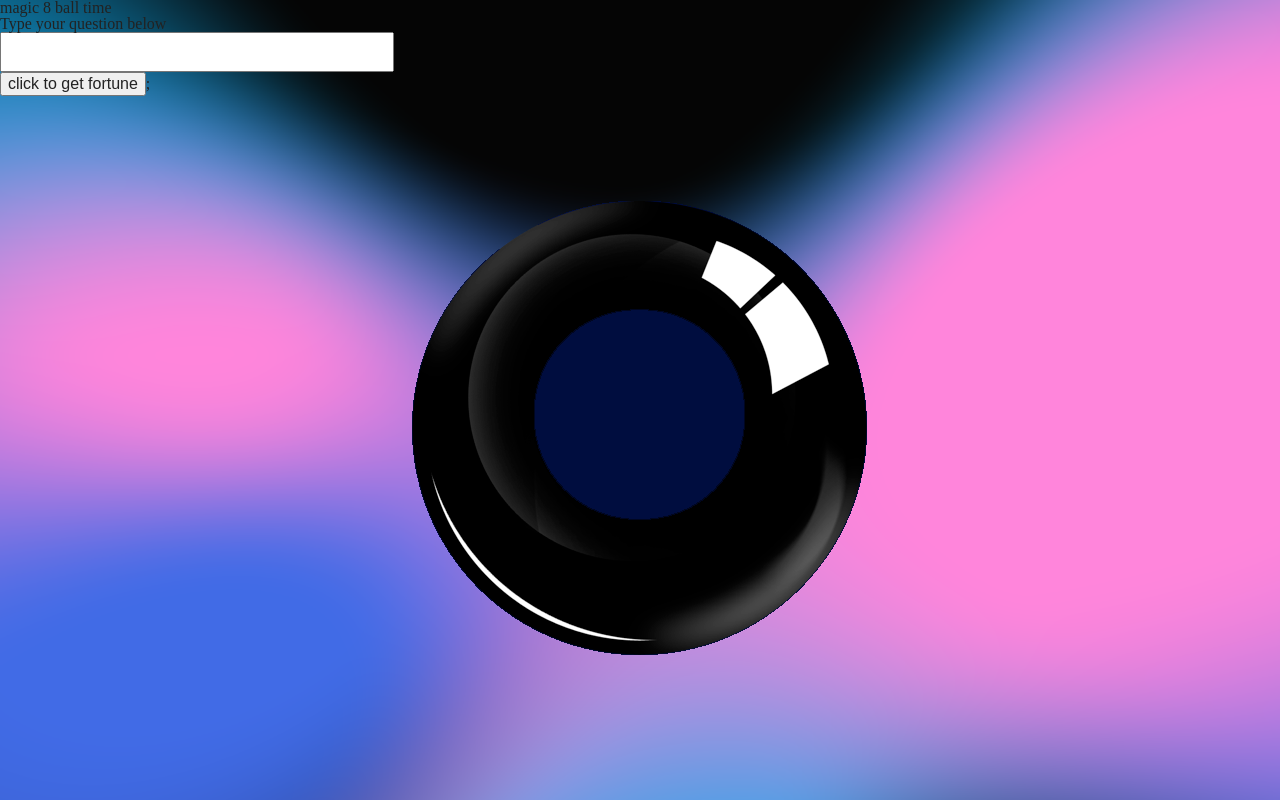
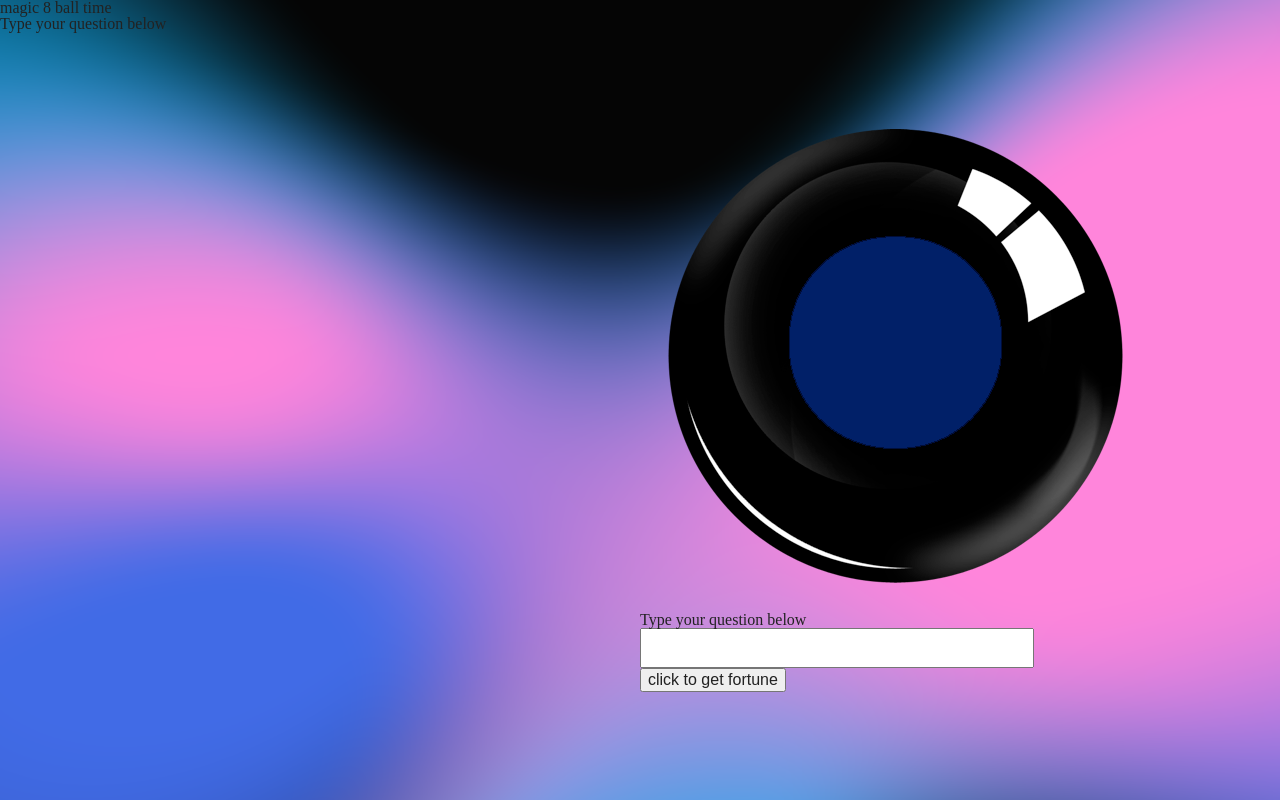
Before and after one commit to blaireporter/project-3-react, a React (Create React App) app: page / in a window 1280 px wide. Built offline with nearby package versions, Linux system fonts and the light colour scheme.

Commit message:
fixed layout and input response

```diff
--- a/src/App.css
+++ b/src/App.css
@@ -12,12 +12,15 @@ body {
   height: 100vh;
 }
 
-.magic-eight-ball {
-    display: block;
-    position: relative;
+main {
+  display: flex;
 }
+.info,
+.eight-ball {
+  width: 50%;
+}
+
 img {
-    position: absolute;
     max-width: 100%;
     margin-left: auto;
     margin-right: auto;
@@ -27,35 +30,42 @@ img {
     text-align: center;
 }
 
-.bottom {
-    z-index: 0;
-}
-
   .top {
     z-index: 2;
   }
 
-  .clicked-fortune {
+  .magic-eight-ball {
     position: relative;
   }
 
-  .clicked-fortune img {
+  .fortune-appear img {
     position: relative;
     z-index: 1;
     display: block;
-    top: -50px;
-    z-index: 1;
+    z-index: 4;
     opacity: 100%;
+    top: -310px;
 }
-.fortune-message {
-  font-size: 0.9rem;
+
+.ball {
+  /* font-size: 0.9rem; */
   position: relative;
   display: block;
   color: white;
-  margin-top: -320px;
-  z-index: 10;
+  width: 100%;
   text-align: center;
 }
+
+.ball p {
+  position: relative;
+  font-size: 30px;
+  z-index: 100;
+  width: 30%;
+  margin: 0 auto;
+}
+
+/* .fortune-message {
+} */
 
 input {
   display: flex;
@@ -65,13 +75,16 @@ input[type="text"]{
   font-size: 30px;
 }
 
+.results {
+  display: flex;
+}
 
-
-
+ button {
+  margin: 0 auto;
+}
 
 .clicked {
     /* opacity: 100%; */
-    /* animation: shake 0.5s; */
     animation: fadeIn ease 1.5s, shake 0.8s;
     -webkit-animation: fadeIn ease 1.5s , shake 0.8s;
     -moz-animation: fadeIn ease 1.5s , shake 0.8s;
--- a/src/App.js
+++ b/src/App.js
@@ -1,12 +1,13 @@
 import './App.css';
 import { useState, useEffect } from 'react';
-import Images from "./Images.js"
-import FortuneReveal from './FortuneReveal'
+import Images from "./Images.js";
+import FortuneReveal from './FortuneReveal';
 import Input from './Input';
 
 function App() {
   const [fortune, setFortune] = useState('');
-  const [isActive] = useState(false)
+  const [isActive, setIsActive] = useState(false);
+
 
   useEffect(() => {
     // getResults();
@@ -18,8 +19,9 @@ function App() {
         return response.json()
       })
       .then(jsonResponse => {
-        console.log("jsonResponse", jsonResponse)
-        setFortune(jsonResponse.magic.answer)
+        console.log("jsonResponse", jsonResponse);
+        setFortune(jsonResponse.magic.answer);
+        document.querySelector('input').value="";
       })
 
   }
@@ -28,10 +30,14 @@ function App() {
 
   return (
     <main>
+      <section className="info">
+          <h1>magic 8 ball time</h1>
+          <p>Type your question below</p>
+      </section>
+      <section>
         <div>
-        <h1>magic 8 ball time</h1>
-        <Input/>
           <Images />
+          <Input />
           <button type="submit" value="submit" onClick={getResults} className={isActive ? "active" : ""}>click to get fortune</button>
           {
             fortune &&
@@ -39,8 +45,9 @@ function App() {
               <FortuneReveal/>
               <p className="fortune-message clicked">{fortune}</p>
             </div>
-        };
+          }
         </div>
+      </section>
     </main>
   )
 }
--- a/src/Images.js
+++ b/src/Images.js
@@ -3,7 +3,6 @@
 function Images() {
     return (
       <div className="magic-eight-ball">
-          <img src="./assets/8ballinside.png" alt="blue element inside 8 ball" className="bottom"/>
           <img src="./assets/8balltop.png" alt="the outside of the 8ball" className="top"/>
       </div>
     )
--- a/src/Input.js
+++ b/src/Input.js
@@ -1,6 +1,10 @@
-function Input( ) {
+import React from 'react';
+
+
+const Input = () => {
+
     return (
-        <div className="question-contaainer">
+        <div className="question-container">
             <label htmlFor="question">Type your question below</label>
             <input type="text" id="question"/>
         </div>
```
Also changed, not shown: public/assets/8ballinside.png (deleted), public/assets/8balltop.png. Lines whose indentation alone changed are shown as unchanged.
